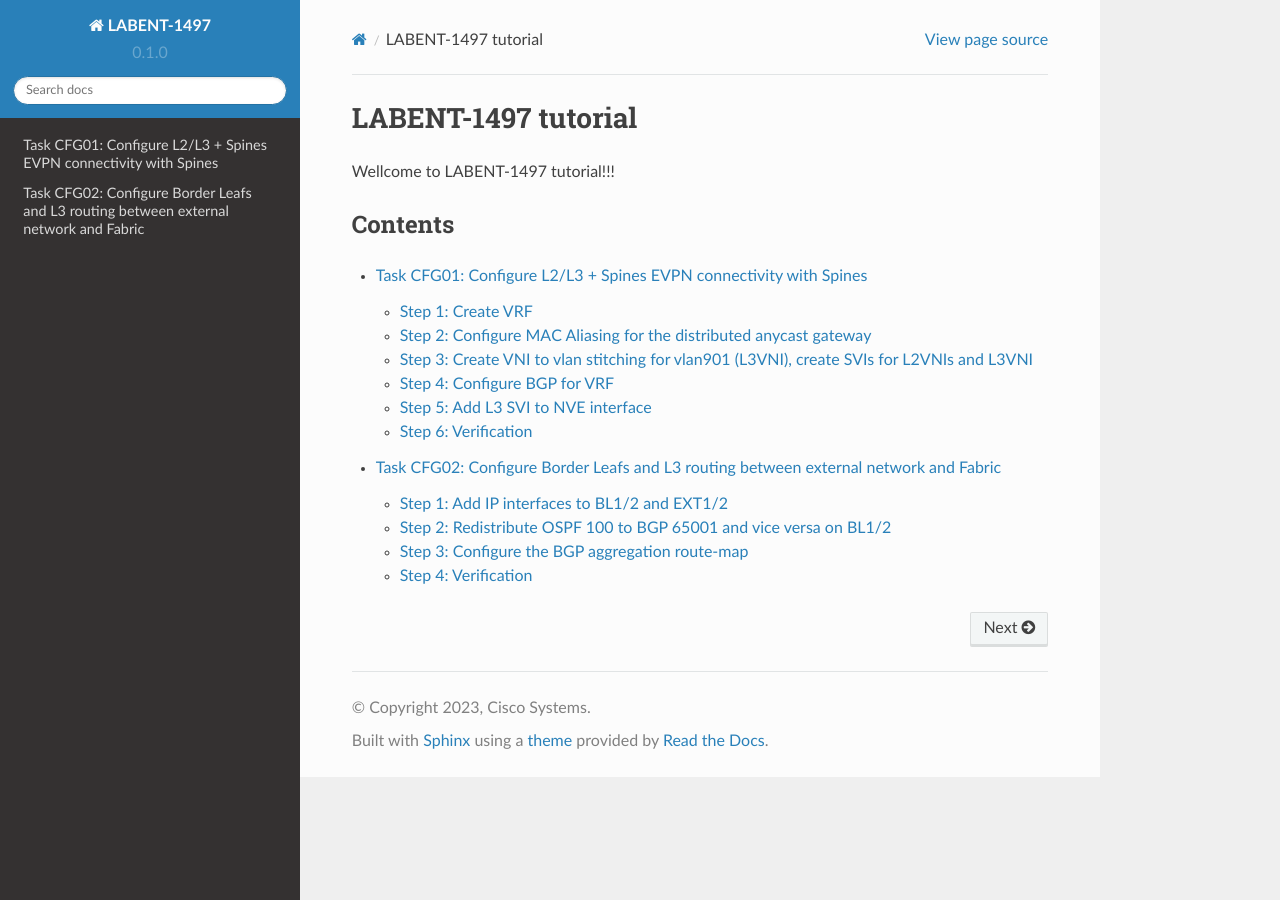
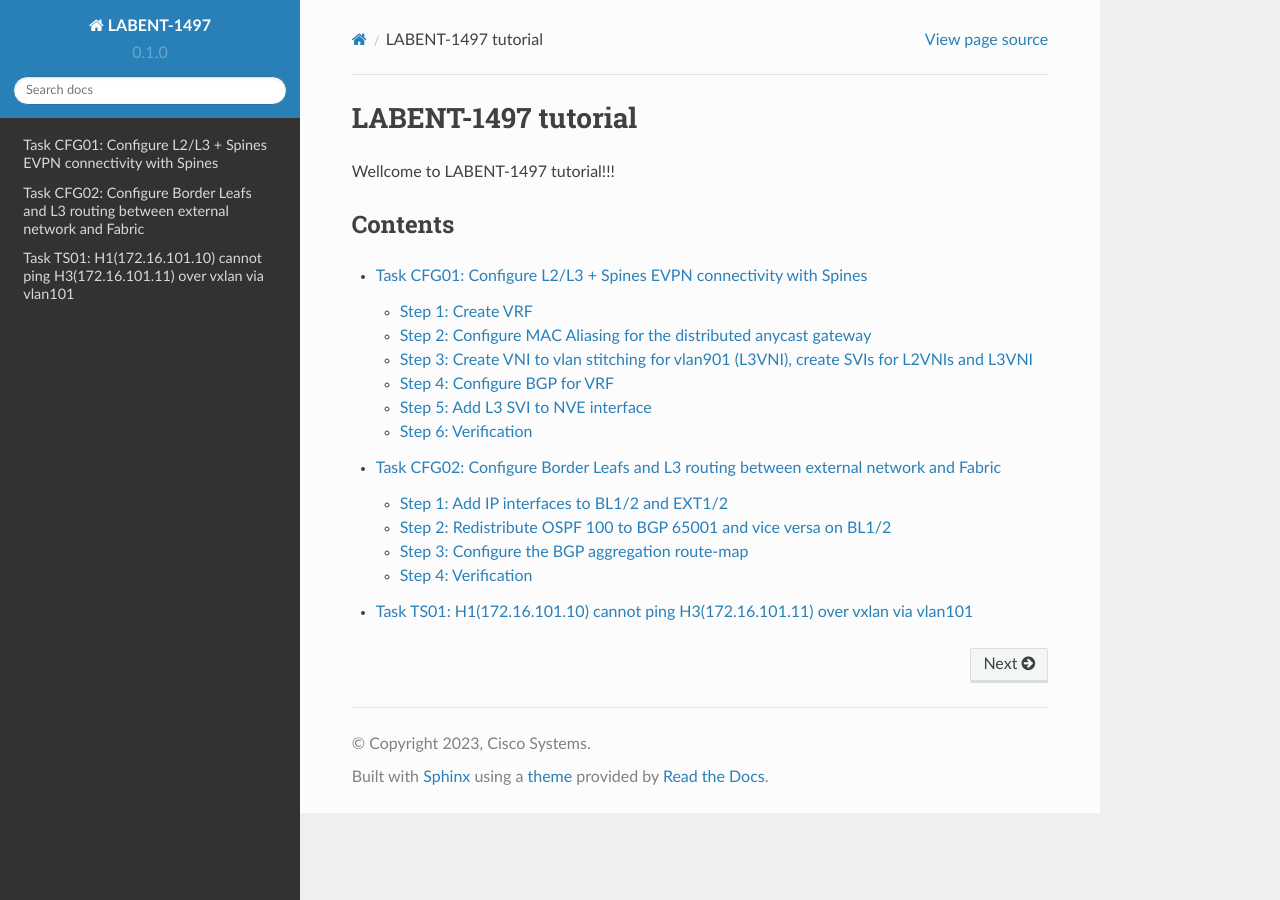
Before and after one commit to dvishchu/labent-1497, a Sphinx documentation site: the page built from docs/source/index.rst, in a window 1280 px wide. Built offline with Sphinx 7.4.7 and the Read the Docs theme 2.0.0, drawn with Linux system fonts in a browser that asks for light colours; pages that are not in the unit, such as notebooks, are missing from menus; some of the changed lines change nothing that is shown.

```diff
--- a/docs/source/index.rst
+++ b/docs/source/index.rst
@@ -11,3 +11,4 @@
    intro
    task_01
    task_02
+   task_03
--- /dev/null
+++ b/docs/source/task_03.rst
@@ -0,0 +1,191 @@
+Task TS01: H1(172.16.101.10) cannot ping H3(172.16.101.11) over vxlan via vlan101
+=================================================================================
+
+.. image:: assets/cfg01_topology.png
+    :align: center
+
+H1 node
+
+.. code-block:: console
+
+    ts01-H1#ping vrf h1 172.16.101.11
+    Type escape sequence to abort.
+    Sending 5, 100-byte ICMP Echos to 172.16.101.11, timeout is 2 seconds:
+    .....
+    Success rate is 0 percent (0/5)
+
+    ts01-H1#sh ip arp vrf h1
+    Protocol  Address          Age (min)  Hardware Addr   Type   Interface
+    Internet  172.16.101.1            0   aabb.cc80.0300  ARPA   Vlan101
+    Internet  172.16.101.10           -   0000.0001.0101  ARPA   Vlan101
+    Internet  172.16.101.11           0   Incomplete      ARPA
+
+We will start with the leaf to which the host is connected – Leaf1. In the host information we saw that ARP is incomplete. Lets check the same on Leaf1 and also look into the NVE peering.
+
+.. note::
+
+    Note that VRF “green” is used on the Leaf1 node for L3VNI.
+
+L1 node
+
+.. code-block:: console
+
+    ts01-L1#sh ip arp vrf green
+    Protocol  Address          Age (min)  Hardware Addr   Type   Interface
+    Internet  10.1.254.3              -   aabb.cc80.0300  ARPA   Vlan901
+    Internet  172.16.101.1            -   aabb.cc80.0300  ARPA   Vlan101
+    Internet  172.16.101.10           1   0000.0001.0101  ARPA   Vlan101
+    Internet  172.16.102.10           2   0000.0001.0102  ARPA   Vlan102
+
+We won’t see ARPs for clients over remote VTEP
+
+.. code-block:: console
+
+    ts01-L1#sh nve peers
+    'M' - MAC entry download flag  'A' - Adjacency download flag
+    '4' - IPv4 flag  '6' - IPv6 flag
+
+    Interface  VNI      Type Peer-IP          RMAC/Num_RTs   eVNI     state flags UP time
+    nve1       50901    L3CP 10.1.254.4       aabb.cc80.0400 50901      UP  A/M/4 00:02:06
+    nve1       50901    L3CP 10.1.254.5       aabb.cc80.0500 50901      UP  A/M/4 00:02:06
+    nve1       50901    L3CP 10.1.254.6       aabb.cc80.0600 50901      UP  A/M/4 00:02:06
+
+    nve1       50901    L3CP 10.1.254.7       aabb.cc80.0700 50901      UP  A/M/4 00:02:06
+    nve1       10102    L2CP 10.1.254.4       4              10102      UP   N/A  00:02:06
+    nve1       10102    L2CP 10.1.254.5       4              10102      UP   N/A  00:02:06
+    nve1       10102    L2CP 10.1.254.6       2              10102      UP   N/A  00:02:06
+    nve1       10102    L2CP 10.1.254.7       3              10102      UP   N/A  00:02:06
+
+In the NVE peers table above that there are no entries that would be showing a peering over VNI 10101. Therefore, lets check the EVI for the vlan where we have H1 attached – vlan 101.
+
+The EVI outputs show the vlan 101 is mapped to the L2 VNI 10110 but the VTEP IP is ``UNKNOWN``.
+
+.. code-block:: console
+
+    ts01-L1#sh l2vpn evpn evi vlan 101
+    EVI   VLAN  Ether Tag  L2 VNI    Multicast     Pseudoport
+    ----- ----- ---------- --------- ------------- ------------------
+    101   101   0          10110     UNKNOWN       Et0/0:101
+
+    ts01-L1#sh l2vpn evpn evi vlan 101 detail
+    EVPN instance:       101 (VLAN Based)
+    RD:                10.1.255.3:101 (auto)
+    Import-RTs:        65001:101
+    Export-RTs:        65001:101
+    Per-EVI Label:     none
+    State:             Established
+    Replication Type:  Ingress (global)
+    Encapsulation:     vxlan
+    IP Local Learn:    Enabled (global)
+    Adv. Def. Gateway: Enabled (global)
+    Re-originate RT5:  Disabled
+    Adv. Multicast:    Disabled (global)
+    Vlan:              101
+        Ethernet-Tag:    0
+        State:           Established
+        Flood Suppress:  Attached
+        Core If:
+        Access If:
+        NVE If:
+        RMAC:            0000.0000.0000
+        Core Vlan:       0
+        L2 VNI:          10110
+        L3 VNI:          0
+        VTEP IP:         UNKNOWN
+        Pseudoports:
+        Ethernet0/0 service instance 101
+            Routes: 1 MAC, 1 MAC/IP
+        Peers:
+        10.1.254.4
+            Routes: 2 MAC, 2 MAC/IP, 1 IMET, 0 EAD
+        10.1.254.5
+            Routes: 2 MAC, 2 MAC/IP, 1 IMET, 0 EAD
+        10.1.254.6
+            Routes: 1 MAC, 1 MAC/IP, 1 IMET, 0 EAD
+        10.1.254.7
+            Routes: 1 MAC, 2 MAC/IP, 1 IMET, 0 EAD
+
+The MAC/IP information from BGP routes shows that the next show information is actually expecting 10101.
+
+.. code-block:: console
+
+    ts01-L1#sh l2route evpn mac ip
+    EVI       ETag  Prod    Mac Address         Host IP                Next Hop(s)
+    ----- ---------- ----- -------------- --------------- --------------------------
+    101          0 L2VPN 0000.0001.0101   172.16.101.10                  Et0/0:101
+    101          0   BGP 0000.0002.0101   172.16.101.11         V:10101 10.1.254.4
+    101          0   BGP 0000.0003.0101   172.16.101.12         V:10101 10.1.254.5
+    101          0   BGP aabb.cc80.0400    172.16.101.1         V:10101 10.1.254.4
+    101          0   BGP aabb.cc80.0500    172.16.101.1         V:10101 10.1.254.5
+    101          0   BGP aabb.cc80.0600    172.16.101.1         V:10101 10.1.254.6
+    101          0   BGP aabb.cc80.0700    172.16.101.1         V:10101 10.1.254.7
+    <...skip...>
+
+Do those 2 VNIs exist on the switch? Looks like 10110 does not exist – in the configuration of NVE we can find out which VNI is actually expected to be here.
+
+.. code-block:: console
+
+    ts01-L1#sh nve vni 10101
+    Interface  VNI        Multicast-group VNI state  Mode  VLAN  cfg vrf
+    nve1       10101      N/A             BD Down/Re L2CP  N/A   CLI N/A
+
+    ts01-L1#sh nve vni 10110 detail
+    Interface  VNI        Multicast-group VNI state  Mode  VLAN  cfg vrf
+    % VNI 10110 doesn't exist
+
+    ts01-L1#sh run int nve1
+    interface nve1
+    no ip address
+    source-interface Loopback1
+    host-reachability protocol bgp
+    member vni 10101 ingress-replication
+    member vni 10102 mcast-group 225.0.1.102
+    member vni 50901 vrf green
+    end
+
+    ts01-L1#sh run vlan 101
+    vlan configuration 101
+    member evpn-instance 101 vni 10110
+
+We have identified that there is a mismatch in vlan-to-VNI mapping, as for vlan 101 L2VNI ``10110`` is used instead of the expected VNI ``10101``. Correct L2VNI is not configured on the switch.
+
+Lets fix the configuration mistake on L1 node and reconfigure the NVE-VNI membership to retrigger the NVE peer learning for VNI 10101.
+
+L1 node
+
+.. code-block:: console
+
+    conf t
+    no vlan configuration 101
+    vlan configuration 101
+     member evpn-instance 101 vni 10101
+    !
+    int nve1
+     no member vni 10101 ingress-replication
+     member vni 10101 ingress-replication
+
+Checking the NVE peers for that VNI afterwards, we see remote Leafs and connectivity start working.
+
+L1 node
+
+.. code-block:: console
+
+    ts01-L1#sh nve peers  vni 10101
+    'M' - MAC entry download flag  'A' - Adjacency download flag
+    '4' - IPv4 flag  '6' - IPv6 flag
+
+    Interface  VNI      Type Peer-IP          RMAC/Num_RTs   eVNI     state flags UP time
+    nve1       10101    L2CP 10.1.254.4       5              10101      UP   N/A  00:00:23
+    nve1       10101    L2CP 10.1.254.5       5              10101      UP   N/A  00:00:23
+    nve1       10101    L2CP 10.1.254.6       3              10101      UP   N/A  00:00:23
+    nve1       10101    L2CP 10.1.254.7       3              10101      UP   N/A  00:00:23
+
+H1 node
+
+.. code-block:: console
+
+    ts01-H1#ping vrf h1 172.16.101.11
+    Type escape sequence to abort.
+    Sending 5, 100-byte ICMP Echos to 172.16.101.11, timeout is 2 seconds:
+    !!!!!
+    Success rate is 100 percent (5/5), round-trip min/avg/max = 1/1/1 ms
```
